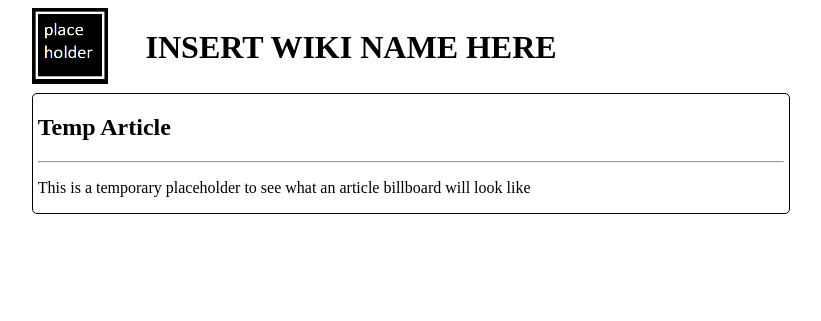
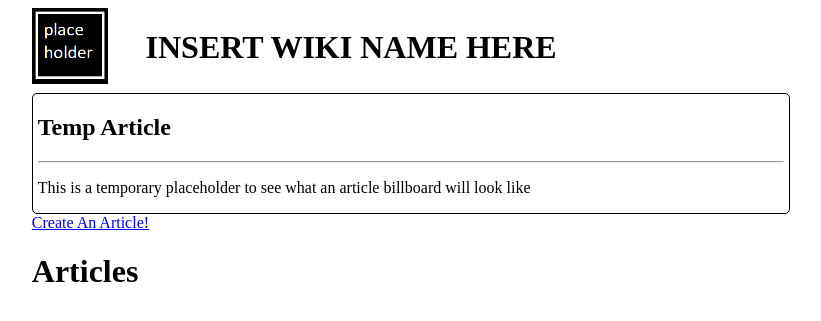
Before and after one commit to tobychadderton1/flyweight-wiki, a Flask app: page / in a window 1280 px wide. Shown: the top 321 px of the page, without its empty margins (229-1050 px from the left). Run offline with Flask 3, Linux system fonts and the light colour scheme.

Commit message:
Basic article view and homepage list, create functionality initial implementation

```diff
--- a/server.py
+++ b/server.py
@@ -1,12 +1,12 @@
 from flask import Flask, render_template, url_for, request, redirect
 from markupsafe import Markup
 from flask_sqlalchemy import SQLAlchemy
-from models import Article
 import markdown
 import json
 
 app = Flask(__name__)
 app.config['SQLALCHEMY_DATABASE_URI'] = f'sqlite:///development.db'
+app.config['SQLALCHEMY_TRACK_MODIFICATIONS'] = False
 
 settings = json.load(open("settings.json"))
 
@@ -24,16 +24,19 @@
         self.content = content
 
 
-@app.route("/")
+
+@app.route("/", methods=["GET"])
 def home():
-    articles = Article.query
-    print(articles)
-    return render_template("home.html", wiki_name=settings["wiki-name"], wiki_logo=settings["wiki-logo"])
+    articles = Article.query.all()
+    return render_template("home.html", articles=articles, wiki_name=settings["wiki-name"], wiki_logo=settings["wiki-logo"])
 
-@app.route("/article")
-def article(id="test"):
-    body = markdown.markdown(open("test.md", "r", encoding='utf8').read())
-    return render_template("article.html", wiki_name=settings["wiki-name"], wiki_logo=settings["wiki-logo"], body=Markup(body))
+@app.route("/article", methods=["GET"])
+def article():
+    print("ROUTED")
+    id = request.args.get("id")
+    print(id)
+    article = Article.query.filter(Article.id == id).first()
+    return render_template("article.html", article=article, wiki_name=settings["wiki-name"], wiki_logo=settings["wiki-logo"])
 
 @app.route("/create-article", methods=["GET", "POST"])
 def create_article():
@@ -56,4 +59,6 @@
 
 
 if __name__ == "__main__":
+    with app.app_context():
+        db.create_all()
     app.run(host="0.0.0.0", port=5000)
--- a/templates/article.html
+++ b/templates/article.html
@@ -1,9 +1,9 @@
 {% extends 'base.html' %}
 
 {% block content %}
-
+<h2>{{article.name}}</h2>
 <p id="article-content">
-    {{ body }}
+    {{article.content}}
 </p>
 
 {% endblock %}
--- a/templates/home.html
+++ b/templates/home.html
@@ -10,4 +10,11 @@
 </p>
 
 </div>
+<a href="/create-article">Create An Article!</a>
+<h1> Articles </h1>
+<ul>
+{% for article in articles %}
+<li><a href="/article?id={{article.id}}">{{article.name}}</a></li>
+{% endfor %}
+</ul>
 {% endblock %}
```
